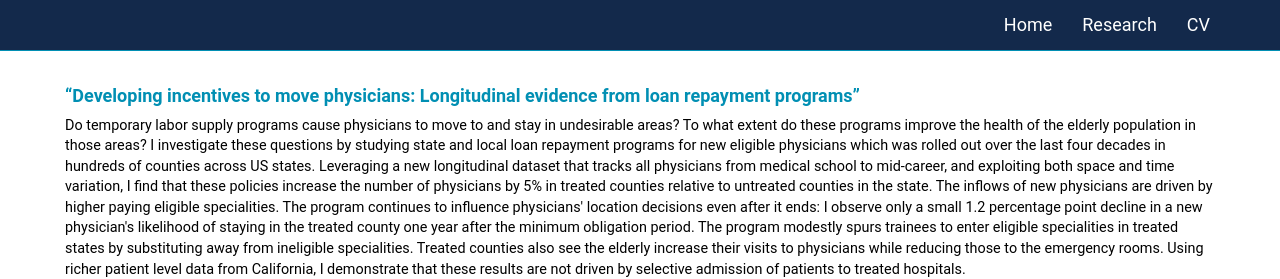
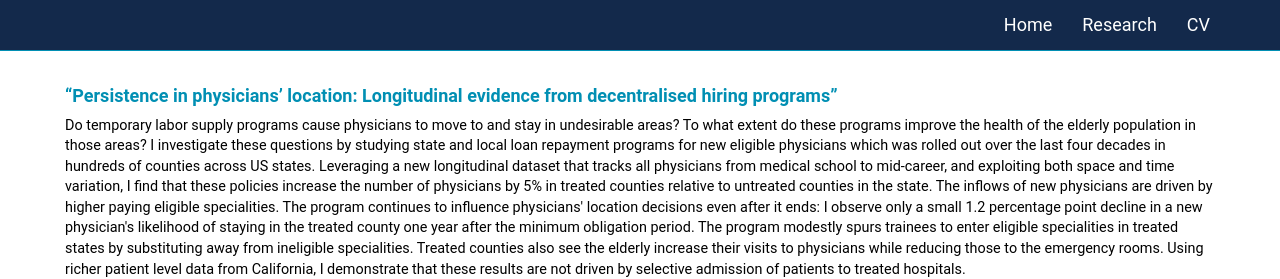
Before and after one commit to anomitaghosh/anomitaghosh.github.io, a Jekyll site: the page built from research.md, in a window 1280 px wide and 900 px high. Shown: the top 279 px of the window. Built offline with Jekyll 4.4.1, drawn with Linux system fonts in a browser that asks for light colours.

Commit message:
Update research.md

```diff
--- a/research.md
+++ b/research.md
@@ -2,7 +2,7 @@
 layout: secondary_pages
 ---
 
-#### [**"Developing incentives to move physicians: Longitudinal evidence from loan repayment programs"**](researchpapers/Anomita_Ghoshjmp.pdf)
+#### [**"Persistence in physicians' location: Longitudinal evidence from decentralised hiring programs"**](researchpapers/Anomita_Ghoshjmp.pdf)
 
 <p style="font-size:0.8em">Do temporary labor supply programs cause physicians to move to and stay in undesirable areas? To what extent do these programs improve the health of the elderly population in those areas? I investigate these questions by studying state and local loan repayment programs for new eligible physicians which was rolled out over the last four decades in hundreds of counties across US states. Leveraging a new longitudinal dataset that tracks all physicians from medical school to mid-career, and exploiting both space and time variation, I find that these policies increase the number of physicians by 5% in treated counties relative to untreated counties in the state. The inflows of new physicians are driven by higher paying eligible specialities. The program continues to influence physicians' location decisions even after it ends: I observe only a small 1.2 percentage point decline in a new physician's likelihood of staying in the treated county one year after the minimum obligation period. The program modestly spurs trainees to enter eligible specialities in treated states by substituting away from ineligible specialities. Treated counties also see the elderly increase their visits to physicians while reducing those to the emergency rooms. Using richer patient level data from California, I demonstrate that these results are not driven by selective admission of patients to treated hospitals.
 </p>
```
